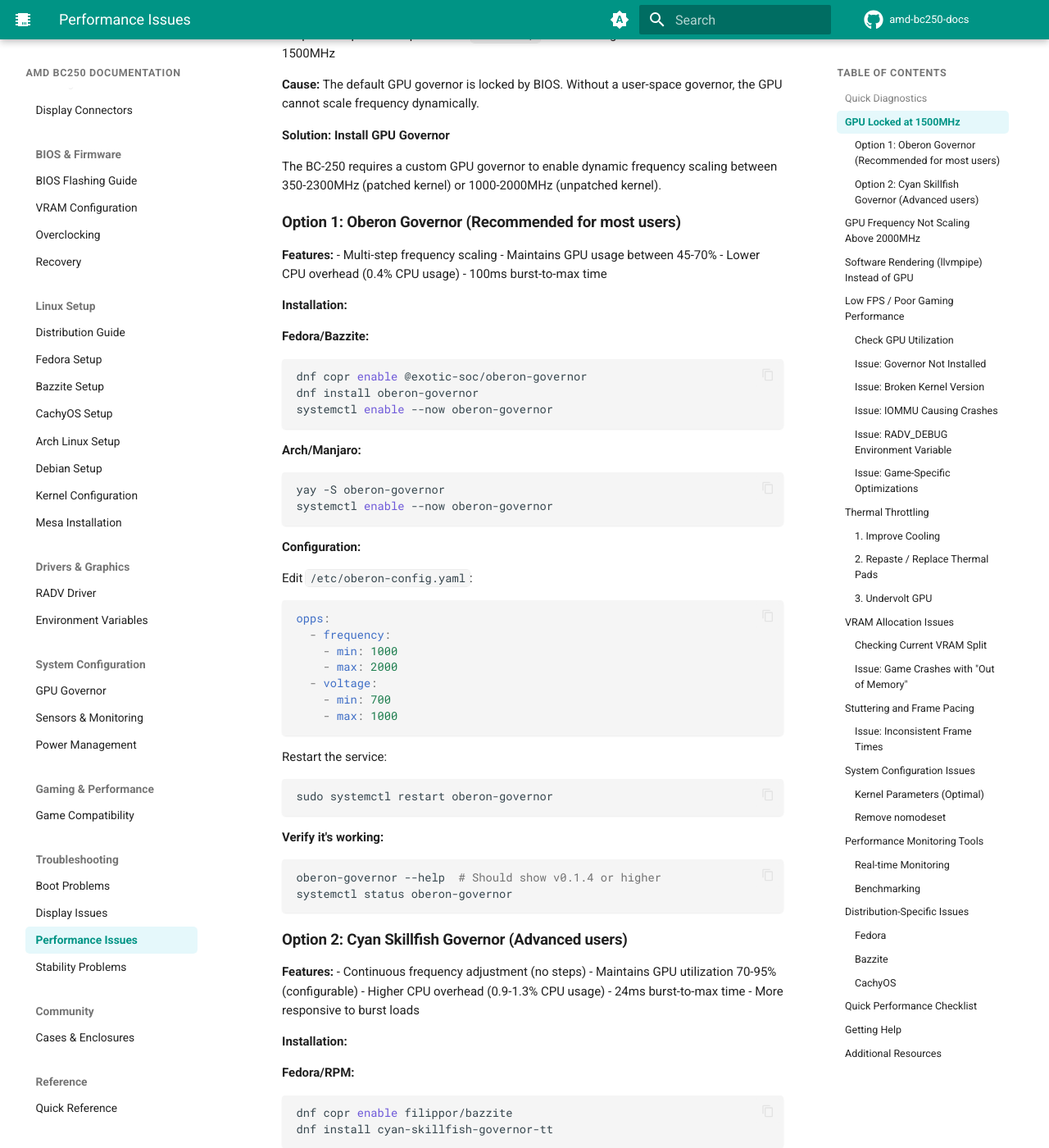
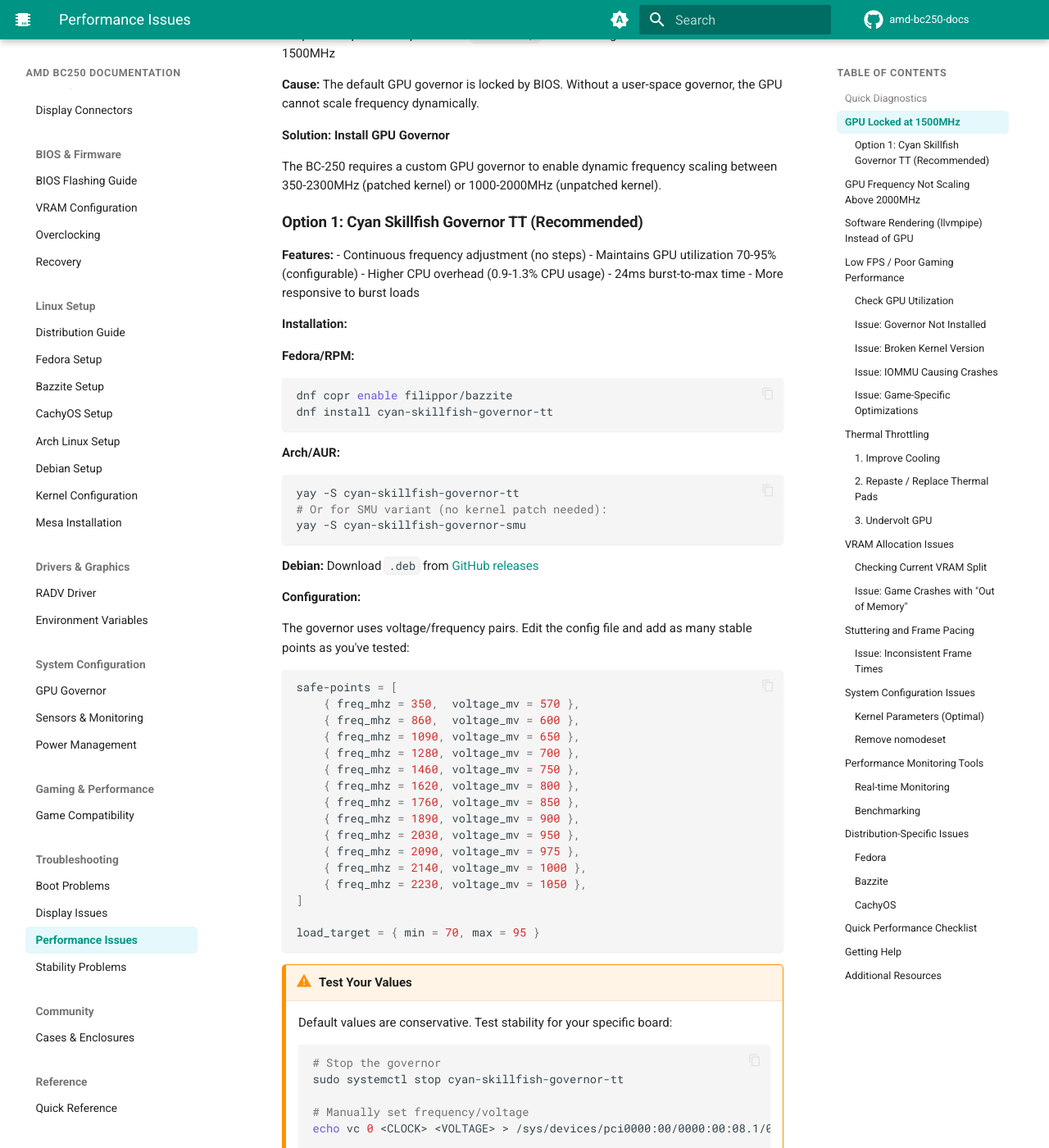
Before and after one commit to elektricM/amd-bc250-docs, an MkDocs documentation site: the page built from docs/troubleshooting/performance.md, in a window 1280 px wide and 1400 px high, scrolled down 749 px. Shown: the whole window at 82% size. Built offline with MkDocs 1.6.1 and Material for MkDocs 9.7.7, drawn with Linux system fonts in a browser that asks for light colours; comment, search, counter and statistics services are not loaded; the version menu is left out; some of the changed text lies outside the part shown.

Commit message:
fix: update troubleshooting and gaming pages
- Remove oberon-governor as "Option 1 (Recommended)" from performance
  troubleshooting, replace with cyan-skillfish-governor-tt
- Remove stale RADV_DEBUG=nocompute advice (deprecated in Mesa 25.1+)
- Update checklist and system info commands to reference current governor
- Remove unverifiable PS5 comparison percentages from gaming page

````diff
--- a/docs/troubleshooting/performance.md
+++ b/docs/troubleshooting/performance.md
@@ -43,55 +43,7 @@
 
 The BC-250 requires a custom GPU governor to enable dynamic frequency scaling between 350-2300MHz (patched kernel) or 1000-2000MHz (unpatched kernel).
 
-### Option 1: Oberon Governor (Recommended for most users)
-
-**Features:**
-- Multi-step frequency scaling
-- Maintains GPU usage between 45-70%
-- Lower CPU overhead (0.4% CPU usage)
-- 100ms burst-to-max time
-
-**Installation:**
-
-**Fedora/Bazzite:**
-```bash
-dnf copr enable @exotic-soc/oberon-governor
-dnf install oberon-governor
-systemctl enable --now oberon-governor
-```
-
-**Arch/Manjaro:**
-```bash
-yay -S oberon-governor
-systemctl enable --now oberon-governor
-```
-
-**Configuration:**
-
-Edit `/etc/oberon-config.yaml`:
-
-```yaml
-opps:
-  - frequency:
-    - min: 1000
-    - max: 2000
-  - voltage:
-    - min: 700
-    - max: 1000
-```
-
-Restart the service:
-```bash
-sudo systemctl restart oberon-governor
-```
-
-**Verify it's working:**
-```bash
-oberon-governor --help  # Should show v0.1.4 or higher
-systemctl status oberon-governor
-```
-
-### Option 2: Cyan Skillfish Governor (Advanced users)
+### Option 1: Cyan Skillfish Governor TT (Recommended)
 
 **Features:**
 - Continuous frequency adjustment (no steps)
@@ -365,26 +317,9 @@
 amd_iommu=off
 ```
 
-### Issue: RADV_DEBUG Environment Variable
-
-Some older setup guides recommend setting `RADV_DEBUG=nocompute` globally. This may not be needed on Mesa 25.1+.
-
-**Test without it:**
-```bash
-# Remove from Steam launch options
-# Remove from /etc/environment if set there
-```
-
 ### Issue: Game-Specific Optimizations
 
 **Steam Launch Options:**
-
-Most games work with:
-```bash
-RADV_DEBUG=nocompute %command%
-```
-
-For better performance, try:
 ```bash
 # FSR enabled
 WINE_FULLSCREEN_FSR=1 %command%
@@ -719,14 +654,14 @@
 
 - [ ] Mesa version 25.1.3 or higher
 - [ ] Kernel 6.17.11+, 6.18.x, 6.15.7-6.17.7, or 6.12.x-6.14.x LTS (NOT 6.15.0-6.15.6 or 6.17.8-6.17.10)
-- [ ] GPU governor installed and running (oberon or cyan-skillfish)
+- [ ] GPU governor installed and running (cyan-skillfish-governor-tt or oberon-governor)
 - [ ] `nomodeset` removed from kernel parameters
 - [ ] BIOS flashed to P3.00 with 512MB dynamic or 4-12GB fixed VRAM
 - [ ] `glxinfo` shows RADV driver, not llvmpipe
 - [ ] Temperatures under 85C under load
 - [ ] Cooling with high static pressure fan (>2.0 mmH2O)
 - [ ] IOMMU disabled in BIOS
-- [ ] `systemctl status oberon-governor` shows active
+- [ ] `systemctl status cyan-skillfish-governor-tt` shows active
 
 **Quick test:**
 ```bash
@@ -750,8 +685,7 @@
 uname -r                    # Kernel version
 glxinfo | grep -i mesa      # Mesa version
 sensors                     # Temperatures
-systemctl status oberon-governor  # Governor status
-cat /etc/oberon-config.yaml       # Governor config
+systemctl status cyan-skillfish-governor-tt  # Governor status
 dmesg | grep amdgpu | tail -50    # Recent GPU messages
 ```
 
````
Also changed, not shown: docs/gaming/compatibility.md (+0 -10 lines).
